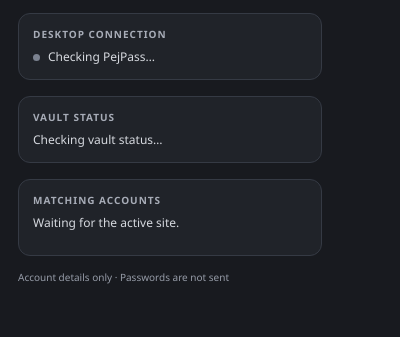
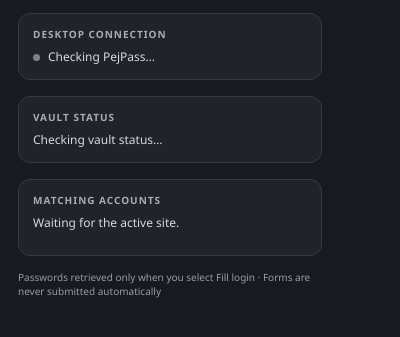
Before and after one commit to pejmands/PejPass, a browser extension: page browser/edge/popup.html in a window 400 px wide. Shown: the part 173-510 px from the top of the page. Drawn offline with Linux system fonts and the light colour scheme.

Commit message:
Clarify when the extension retrieves passwords

```diff
--- a/browser/edge/popup.html
+++ b/browser/edge/popup.html
@@ -35,7 +35,7 @@
       <p class="connection-status" id="credentials-status" role="status" aria-live="polite">Waiting for the active site.</p>
       <ul class="credential-list" id="credential-list" aria-label="Matching accounts"></ul>
     </section>
-    <footer><span>Account details only · Passwords are not sent</span></footer>
+    <footer><span>Passwords retrieved only when you select Fill login · Forms are never submitted automatically</span></footer>
   </main>
 </body>
 </html>
```
